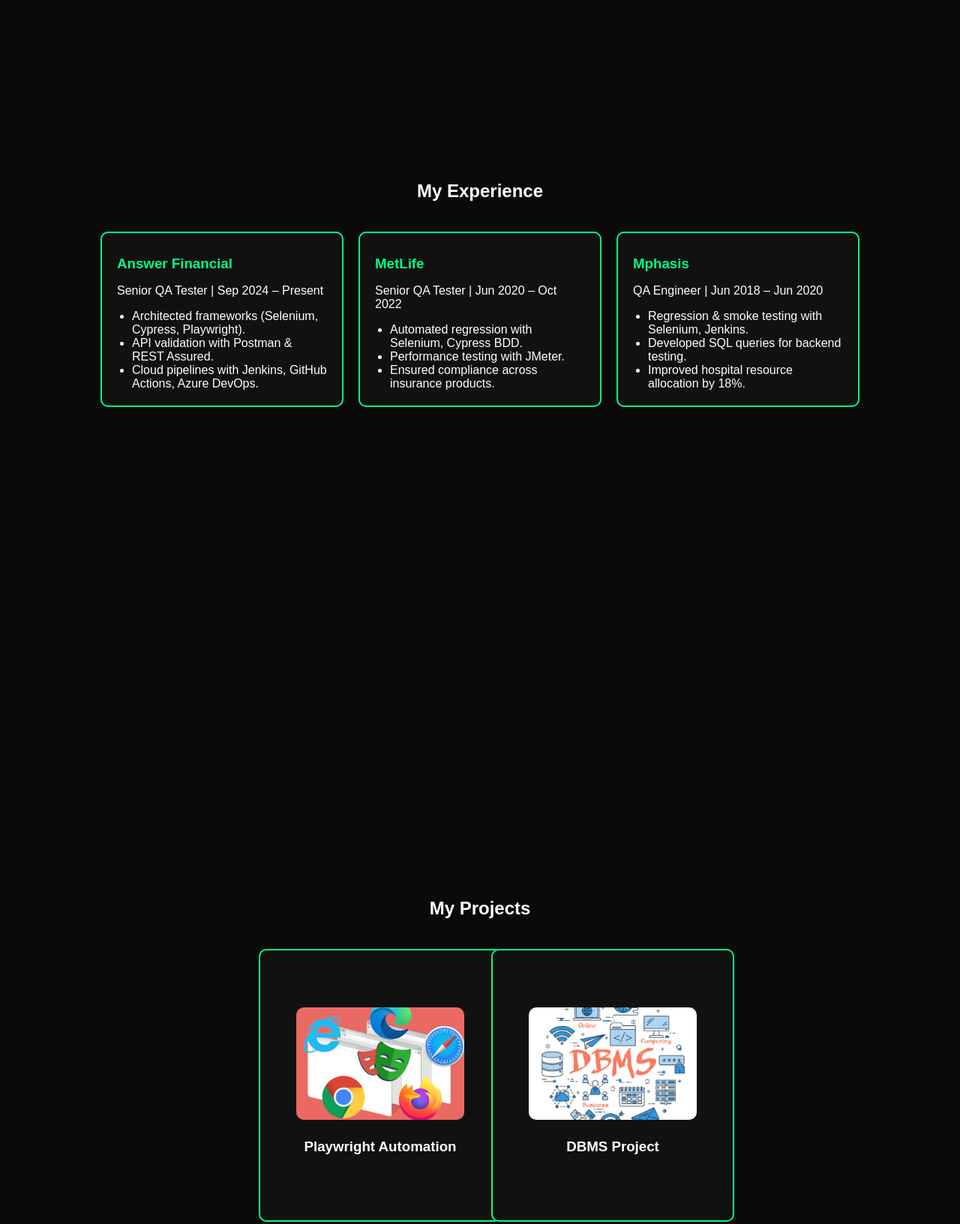
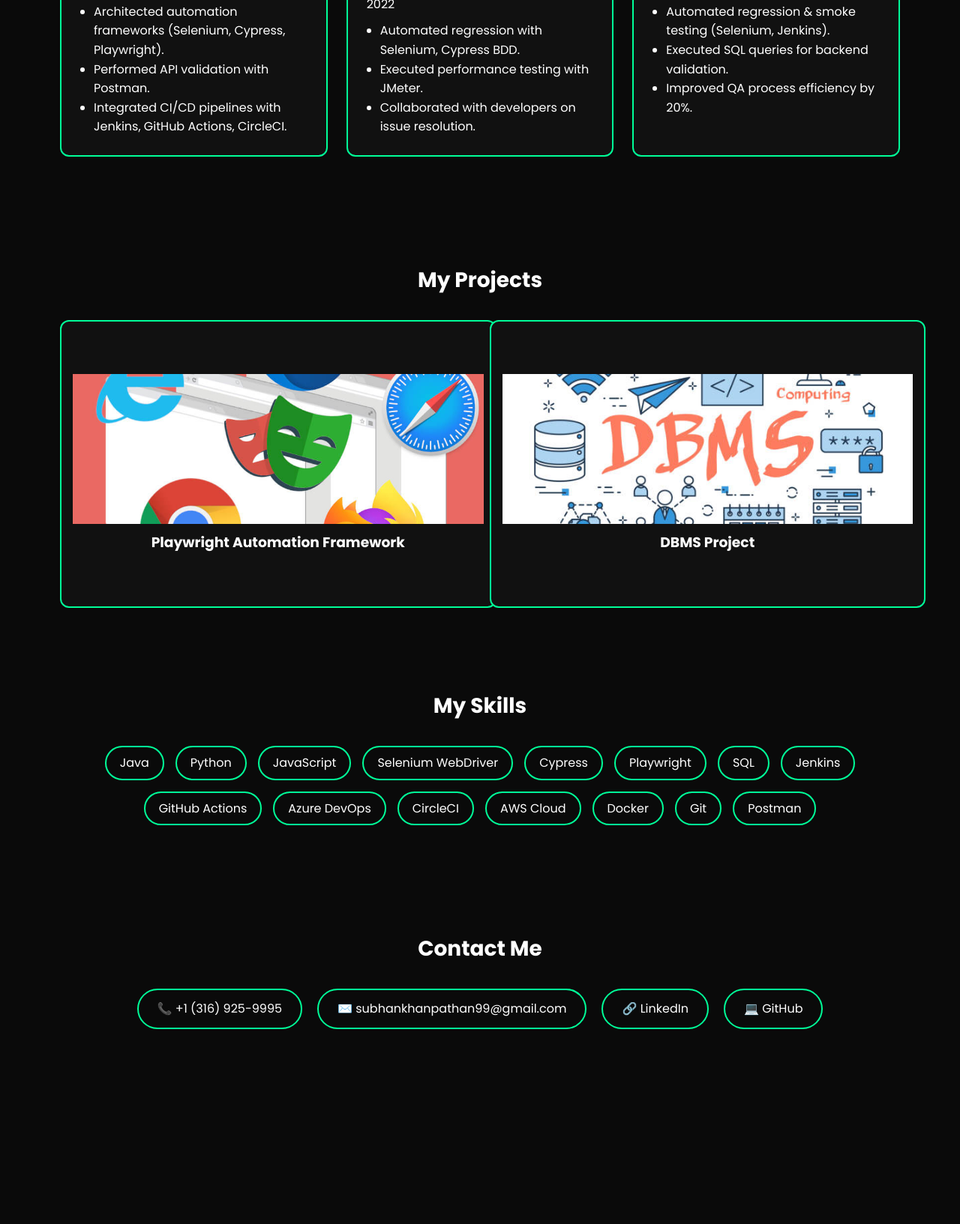
Before and after one commit to SubhanKhanPathan99/SubhanKhanPathan99.github.io, a plain HTML site: page index.html in a window 1280 px wide. Shown: the part 1118-2751 px from the top of the page at 75% size. After the commit the page ends 2551 px from the top, so only its background shows below. Drawn offline with Linux system fonts and the light colour scheme.

Commit message:
Add files via upload

```diff
--- a/index.html
+++ b/index.html
@@ -4,213 +4,232 @@
   <meta charset="UTF-8">
   <meta name="viewport" content="width=device-width, initial-scale=1.0">
   <title>Portfolio - Subhan Khan Pathan</title>
-  <link rel="stylesheet" href="https://cdnjs.cloudflare.com/ajax/libs/font-awesome/6.4.0/css/all.min.css">
+  <link href="https://fonts.googleapis.com/css2?family=Poppins:wght@400;600;700&display=swap" rel="stylesheet">
   <style>
     body {
       margin: 0;
-      font-family: Arial, sans-serif;
+      font-family: 'Poppins', sans-serif;
       background: #0a0a0a;
       color: white;
-      overflow-x: hidden;
+      line-height: 1.6;
     }
+
+    /* Navbar */
     header {
-      position: fixed;
-      top: 0;
-      left: 0;
-      width: 100%;
-      background: black;
+      background: #000;
       padding: 15px 50px;
       display: flex;
       justify-content: space-between;
       align-items: center;
+      position: sticky;
+      top: 0;
       z-index: 1000;
     }
-    header h2 { margin: 0; }
+    header h1 {
+      margin: 0;
+      font-size: 22px;
+    }
     nav a {
+      color: white;
       margin: 0 15px;
-      color: white;
       text-decoration: none;
-      font-weight: bold;
+      font-weight: 600;
+      transition: 0.3s;
     }
-    nav a:hover, nav a.active { color: #00ff88; }
+    nav a:hover, nav a.active {
+      color: #00ff99;
+    }
 
+    /* Section Defaults */
     section {
-      min-height: 100vh;
-      padding: 100px 10%;
-      display: flex;
-      flex-direction: column;
-      justify-content: center;
+      padding: 60px 80px;
+      text-align: center;
     }
-    /* HOME */
-    .home-container {
+    h2 {
+      font-size: 28px;
+      margin-bottom: 30px;
+    }
+
+    /* Home */
+    #home {
       display: flex;
       align-items: center;
-      justify-content: space-between;
-      gap: 40px;
+      justify-content: center;
+      gap: 60px;
+      min-height: 90vh;
+      padding: 40px 80px;
+      text-align: left;
     }
-    .home-text {
-      flex: 1;
+    #home img {
+      width: 230px;
+      height: 230px;
+      border-radius: 50%;
+      border: 3px solid #00ff99;
     }
-    .home-text h1 {
-      font-size: 40px;
-      margin-bottom: 15px;
+    #home .content h1 {
+      font-size: 38px;
+      margin-bottom: 10px;
     }
-    .home-text h2 {
-      color: #00ff88;
-      margin-bottom: 15px;
-    }
-    .home-text p {
-      line-height: 1.6;
+    #home .content h3 {
+      font-size: 22px;
+      color: #00ff99;
       margin-bottom: 20px;
     }
-    .resume-btn {
-      background: #00ff88;
+    .btn {
+      background: #00ff99;
+      color: black;
       padding: 10px 20px;
-      border-radius: 20px;
-      color: black;
+      border-radius: 25px;
       font-weight: bold;
       text-decoration: none;
+      display: inline-block;
       transition: 0.3s;
     }
-    .resume-btn:hover { background: #00cc66; }
-    .home-img img {
-      width: 250px;
-      height: 250px;
-      border-radius: 50%;
-      border: 4px solid #00ff88;
-      object-fit: cover;
+    .btn:hover {
+      background: #00cc77;
+      transform: scale(1.05);
     }
 
-    /* EXPERIENCE */
-    .experience {
-      text-align: center;
+    /* Experience Cards */
+    .experience-grid {
+      display: grid;
+      grid-template-columns: repeat(auto-fit, minmax(280px, 1fr));
+      gap: 25px;
     }
-    .experience h2 { margin-bottom: 40px; }
-    .exp-cards {
-      display: flex;
-      justify-content: center;
-      gap: 20px;
-      flex-wrap: wrap;
+    .card {
+      background: #111;
+      padding: 25px;
+      border: 2px solid #00ff99;
+      border-radius: 12px;
+      text-align: left;
+      transition: 0.3s;
     }
-    .exp-card {
-      background: #111;
-      border: 2px solid #00ff88;
-      border-radius: 10px;
-      padding: 20px;
-      width: 280px;
-      transition: 0.3s;
-      text-align: left;
+    .card:hover {
+      transform: translateY(-6px);
+      border-color: #00cc77;
     }
-    .exp-card:hover { transform: translateY(-5px); }
-    .exp-card h3 { margin: 10px 0; color: #00ff88; }
-    .exp-card ul {
-      margin: 10px 0 0;
-      padding-left: 20px;
+    .card h3 {
+      margin: 0 0 5px;
+    }
+    .card h4 {
+      margin: 0 0 10px;
+      font-weight: 500;
+    }
+    .card ul {
+      margin: 0;
+      padding-left: 18px;
     }
 
-    /* PROJECTS */
-    .projects {
-      text-align: center;
+    /* Projects */
+    .projects-grid {
+      display: grid;
+      grid-template-columns: repeat(auto-fit, minmax(320px, 1fr));
+      gap: 25px;
     }
-    .projects h2 { margin-bottom: 40px; }
-    .project-cards {
-      display: flex;
-      justify-content: center;
-      gap: 30px;
-      flex-wrap: wrap;
+    .flip-card {
+      background: transparent;
+      perspective: 1000px;
     }
-    .project-card {
-      perspective: 1000px;
-      width: 280px;
-      height: 320px;
-    }
-    .project-inner {
+    .flip-card-inner {
       position: relative;
       width: 100%;
-      height: 100%;
-      transition: transform 0.8s;
+      height: 350px;
+      text-align: center;
+      transition: transform 0.6s;
       transform-style: preserve-3d;
     }
-    .project-card:hover .project-inner { transform: rotateY(180deg); }
-    .project-front, .project-back {
+    .flip-card:hover .flip-card-inner {
+      transform: rotateY(180deg);
+    }
+    .flip-card-front, .flip-card-back {
       position: absolute;
       width: 100%;
       height: 100%;
-      border: 2px solid #00ff88;
-      border-radius: 10px;
       backface-visibility: hidden;
+      border: 2px solid #00ff99;
+      border-radius: 12px;
+      overflow: hidden;
+      background: #111;
       display: flex;
       flex-direction: column;
+      align-items: center;
       justify-content: center;
-      align-items: center;
-      background: #111;
-      padding: 20px;
+      padding: 15px;
     }
-    .project-front img {
-      width: 80%;
-      height: 150px;
+    .flip-card-front img {
+      width: 100%;
+      height: 200px;
       object-fit: cover;
-      border-radius: 10px;
-      margin-bottom: 15px;
     }
-    .project-front h3 { margin: 10px 0; }
-    .project-back { transform: rotateY(180deg); text-align: center; }
-    .project-back a {
+    .flip-card-front h3 {
+      margin: 10px 0 0;
+    }
+    .flip-card-back {
+      transform: rotateY(180deg);
+      padding: 25px;
+      font-size: 14px;
+    }
+    .flip-card-back a {
       margin-top: 15px;
-      background: #00ff88;
+      background: #00ff99;
       color: black;
-      padding: 8px 15px;
-      border-radius: 20px;
+      padding: 8px 16px;
+      border-radius: 25px;
       text-decoration: none;
-      font-weight: bold;
+      font-weight: 600;
+      transition: 0.3s;
+    }
+    .flip-card-back a:hover {
+      background: #00cc77;
     }
 
-    /* SKILLS */
-    .skills {
-      text-align: center;
+    /* Skills */
+    .skills-list {
+      display: flex;
+      flex-wrap: wrap;
+      gap: 15px;
+      justify-content: center;
     }
-    .skills h2 { margin-bottom: 30px; }
-    .skill-tags {
+    .skill {
+      border: 2px solid #00ff99;
+      padding: 8px 18px;
+      border-radius: 25px;
+      transition: 0.3s;
+    }
+    .skill:hover {
+      background: #00ff99;
+      color: black;
+      transform: scale(1.05);
+    }
+
+    /* Contact */
+    .contact-grid {
       display: flex;
       flex-wrap: wrap;
       justify-content: center;
-      gap: 15px;
+      gap: 20px;
     }
-    .skill {
-      border: 2px solid #00ff88;
-      padding: 8px 15px;
-      border-radius: 20px;
+    .contact-item {
+      border: 2px solid #00ff99;
+      padding: 12px 25px;
+      border-radius: 30px;
+      display: flex;
+      align-items: center;
+      gap: 8px;
       transition: 0.3s;
-    }
-    .skill:hover { background: #00ff88; color: black; transform: scale(1.1); }
-
-    /* CONTACT */
-    .contact {
-      text-align: center;
-    }
-    .contact h2 { margin-bottom: 30px; }
-    .contact-links {
-      display: flex;
-      justify-content: center;
-      gap: 20px;
-      flex-wrap: wrap;
-    }
-    .contact-links a {
-      border: 2px solid #00ff88;
-      padding: 10px 20px;
-      border-radius: 20px;
       text-decoration: none;
       color: white;
-      font-weight: bold;
-      transition: 0.3s;
     }
-    .contact-links a:hover { background: #00ff88; color: black; }
-
+    .contact-item:hover {
+      background: #00ff99;
+      color: black;
+      transform: scale(1.05);
+    }
   </style>
 </head>
 <body>
   <header>
-    <h2>Portfolio</h2>
+    <h1>Portfolio</h1>
     <nav>
       <a href="#home" class="active">Home</a>
       <a href="#experience">Experience</a>
@@ -220,80 +239,74 @@
     </nav>
   </header>
 
-  <!-- HOME -->
+  <!-- Home -->
   <section id="home">
-    <div class="home-container">
-      <div class="home-text">
-        <h1>Subhan Khan Pathan</h1>
-        <h2><span id="role"></span></h2>
-        <p>Senior QA Automation Engineer with 6+ years of experience delivering high-quality
-           solutions across finance, insurance, retail, and e-commerce. Skilled in automation frameworks, CI/CD, cloud, and cross-browser testing.</p>
-        <a href="Resume.pdf" class="resume-btn" target="_blank">View Resume</a>
-      </div>
-      <div class="home-img">
-        <img src="Image.png" alt="Profile Picture">
-      </div>
+    <div class="content">
+      <h1>Subhan Khan Pathan</h1>
+      <h3>Selenium / Cypress Specialist</h3>
+      <p>Senior QA Automation Engineer with 6+ years of experience delivering high-quality solutions across finance, insurance, retail, and e-commerce. Skilled in test automation, CI/CD, cloud, and cross-browser testing.</p>
+      <a href="Resume.pdf" class="btn" target="_blank">View Resume</a>
     </div>
+    <img src="Image.png" alt="Profile Picture">
   </section>
 
-  <!-- EXPERIENCE -->
-  <section id="experience" class="experience">
+  <!-- Experience -->
+  <section id="experience">
     <h2>My Experience</h2>
-    <div class="exp-cards">
-      <div class="exp-card">
+    <div class="experience-grid">
+      <div class="card">
         <h3>Answer Financial</h3>
-        <p>Senior QA Tester | Sep 2024 – Present</p>
+        <h4>Senior QA Tester | Sep 2024 – Present</h4>
         <ul>
-          <li>Architected frameworks (Selenium, Cypress, Playwright).</li>
-          <li>API validation with Postman & REST Assured.</li>
-          <li>Cloud pipelines with Jenkins, GitHub Actions, Azure DevOps.</li>
+          <li>Architected automation frameworks (Selenium, Cypress, Playwright).</li>
+          <li>Performed API validation with Postman.</li>
+          <li>Integrated CI/CD pipelines with Jenkins, GitHub Actions, CircleCI.</li>
         </ul>
       </div>
-      <div class="exp-card">
+      <div class="card">
         <h3>MetLife</h3>
-        <p>Senior QA Tester | Jun 2020 – Oct 2022</p>
+        <h4>Senior QA Tester | Jun 2020 – Oct 2022</h4>
         <ul>
           <li>Automated regression with Selenium, Cypress BDD.</li>
-          <li>Performance testing with JMeter.</li>
-          <li>Ensured compliance across insurance products.</li>
+          <li>Executed performance testing with JMeter.</li>
+          <li>Collaborated with developers on issue resolution.</li>
         </ul>
       </div>
-      <div class="exp-card">
+      <div class="card">
         <h3>Mphasis</h3>
-        <p>QA Engineer | Jun 2018 – Jun 2020</p>
+        <h4>QA Engineer | Jun 2018 – Jun 2020</h4>
         <ul>
-          <li>Regression & smoke testing with Selenium, Jenkins.</li>
-          <li>Developed SQL queries for backend testing.</li>
-          <li>Improved hospital resource allocation by 18%.</li>
+          <li>Automated regression & smoke testing (Selenium, Jenkins).</li>
+          <li>Executed SQL queries for backend validation.</li>
+          <li>Improved QA process efficiency by 20%.</li>
         </ul>
       </div>
     </div>
   </section>
 
-  <!-- PROJECTS -->
-  <section id="projects" class="projects">
+  <!-- Projects -->
+  <section id="projects">
     <h2>My Projects</h2>
-    <div class="project-cards">
-      <div class="project-card">
-        <div class="project-inner">
-          <div class="project-front">
+    <div class="projects-grid">
+      <div class="flip-card">
+        <div class="flip-card-inner">
+          <div class="flip-card-front">
             <img src="playwright-cross-browser_831x542.jpg" alt="Playwright Project">
-            <h3>Playwright Automation</h3>
+            <h3>Playwright Automation Framework</h3>
           </div>
-          <div class="project-back">
+          <div class="flip-card-back">
             <p>Framework built with Playwright integrated into CI/CD (GitHub Actions, CircleCI, Azure DevOps). Supports parallel execution, advanced reporting, and reusable Page Object Models.</p>
-            <a href="https://github.com/SubhanKhanPathan99/PLA_Automation_Tutorial" target="_blank">View on GitHub</a>
+            <a href="https://github.com/SubhanKhanPathan99/playwright-framework" target="_blank">View on GitHub</a>
           </div>
         </div>
       </div>
-
-      <div class="project-card">
-        <div class="project-inner">
-          <div class="project-front">
+      <div class="flip-card">
+        <div class="flip-card-inner">
+          <div class="flip-card-front">
             <img src="dbms.jpg" alt="DBMS Project">
             <h3>DBMS Project</h3>
           </div>
-          <div class="project-back">
+          <div class="flip-card-back">
             <p>Database Management System project designed for efficient queries, schema optimization, and real-time CRUD operations.</p>
             <a href="https://github.com/SubhanKhanPathan99/DBMS-PROJECT" target="_blank">View on GitHub</a>
           </div>
@@ -302,66 +315,37 @@
     </div>
   </section>
 
-  <!-- SKILLS -->
-  <section id="skills" class="skills">
+  <!-- Skills -->
+  <section id="skills">
     <h2>My Skills</h2>
-    <div class="skill-tags">
-      <span class="skill">Java</span>
-      <span class="skill">Python</span>
-      <span class="skill">JavaScript</span>
-      <span class="skill">Selenium WebDriver</span>
-      <span class="skill">Cypress</span>
-      <span class="skill">Playwright</span>
-      <span class="skill">SQL</span>
-      <span class="skill">Jenkins</span>
-      <span class="skill">GitHub Actions</span>
-      <span class="skill">Azure DevOps</span>
-      <span class="skill">CircleCI</span>
-      <span class="skill">AWS Cloud</span>
-      <span class="skill">Docker</span>
-      <span class="skill">Git</span>
-      <span class="skill">Postman</span>
+    <div class="skills-list">
+      <div class="skill">Java</div>
+      <div class="skill">Python</div>
+      <div class="skill">JavaScript</div>
+      <div class="skill">Selenium WebDriver</div>
+      <div class="skill">Cypress</div>
+      <div class="skill">Playwright</div>
+      <div class="skill">SQL</div>
+      <div class="skill">Jenkins</div>
+      <div class="skill">GitHub Actions</div>
+      <div class="skill">Azure DevOps</div>
+      <div class="skill">CircleCI</div>
+      <div class="skill">AWS Cloud</div>
+      <div class="skill">Docker</div>
+      <div class="skill">Git</div>
+      <div class="skill">Postman</div>
     </div>
   </section>
 
-  <!-- CONTACT -->
-  <section id="contact" class="contact">
+  <!-- Contact -->
+  <section id="contact">
     <h2>Contact Me</h2>
-    <div class="contact-links">
-      <a href="tel:+13169259995"><i class="fas fa-phone"></i> +1 (316) 925-9995</a>
-      <a href="mailto:subhankhanpathan99@gmail.com"><i class="fas fa-envelope"></i> subhankhanpathan99@gmail.com</a>
-      <a href="https://www.linkedin.com/in/subhankhanpathan99" target="_blank"><i class="fab fa-linkedin"></i> LinkedIn</a>
-      <a href="https://github.com/SubhanKhanPathan99" target="_blank"><i class="fab fa-github"></i> GitHub</a>
+    <div class="contact-grid">
+      <a href="tel:+13169259995" class="contact-item">📞 +1 (316) 925-9995</a>
+      <a href="mailto:subhankhanpathan99@gmail.com" class="contact-item">✉️ subhankhanpathan99@gmail.com</a>
+      <a href="https://www.linkedin.com/in/subhankhanpathan99" class="contact-item" target="_blank">🔗 LinkedIn</a>
+      <a href="https://github.com/SubhanKhanPathan99" class="contact-item" target="_blank">💻 GitHub</a>
     </div>
   </section>
-
-  <!-- JS Role Animation -->
-  <script>
-    const roles = ["QA Automation Engineer", "Selenium/Cypress Specialist", "Playwright Expert", "CI/CD & Cloud Enthusiast"];
-    let roleIndex = 0;
-    let charIndex = 0;
-    const roleElement = document.getElementById("role");
-
-    function typeRole() {
-      if (charIndex < roles[roleIndex].length) {
-        roleElement.textContent += roles[roleIndex].charAt(charIndex);
-        charIndex++;
-        setTimeout(typeRole, 100);
-      } else {
-        setTimeout(eraseRole, 1500);
-      }
-    }
-    function eraseRole() {
-      if (charIndex > 0) {
-        roleElement.textContent = roles[roleIndex].substring(0, charIndex - 1);
-        charIndex--;
-        setTimeout(eraseRole, 50);
-      } else {
-        roleIndex = (roleIndex + 1) % roles.length;
-        setTimeout(typeRole, 200);
-      }
-    }
-    document.addEventListener("DOMContentLoaded", typeRole);
-  </script>
 </body>
 </html>
```
